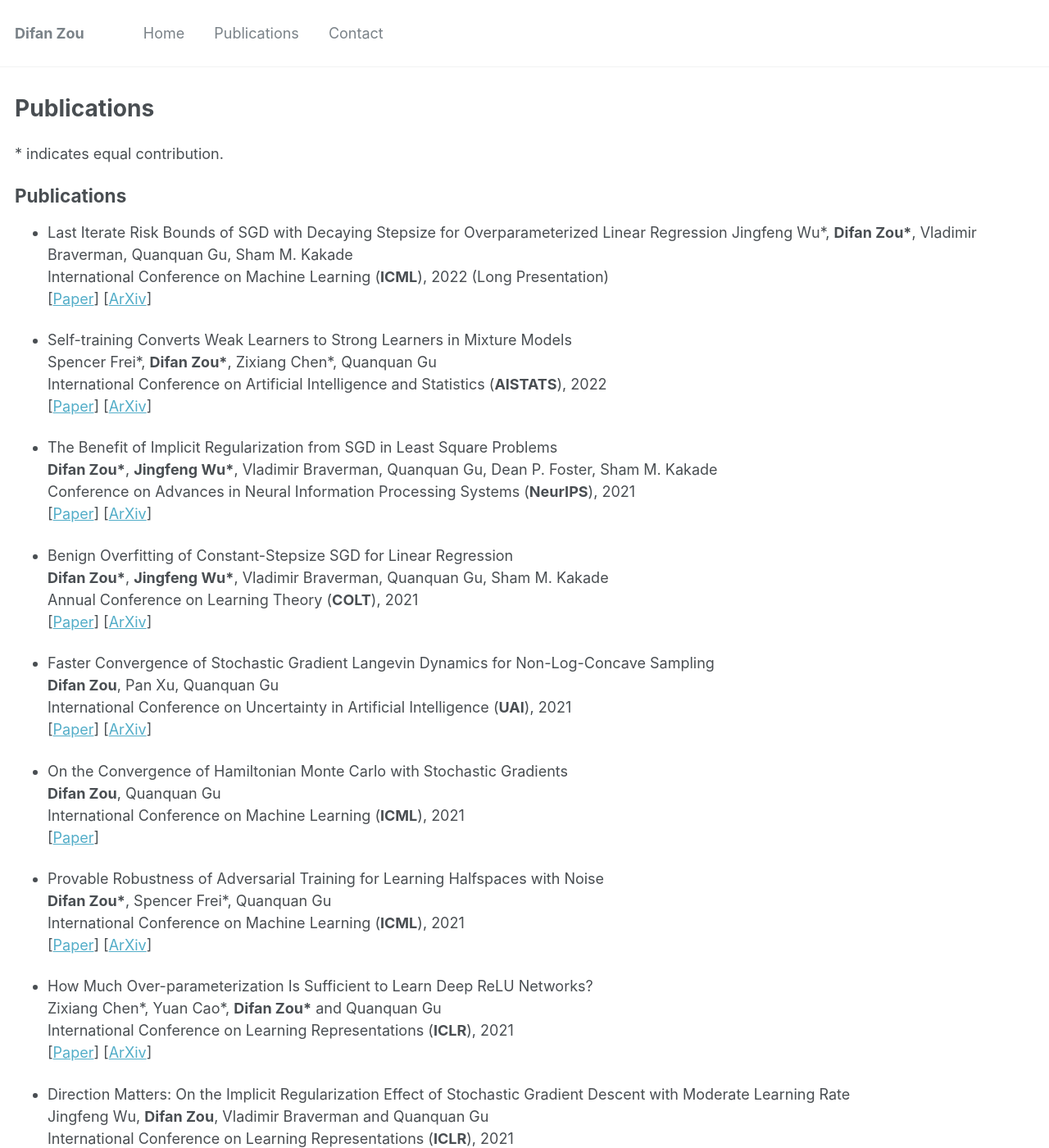
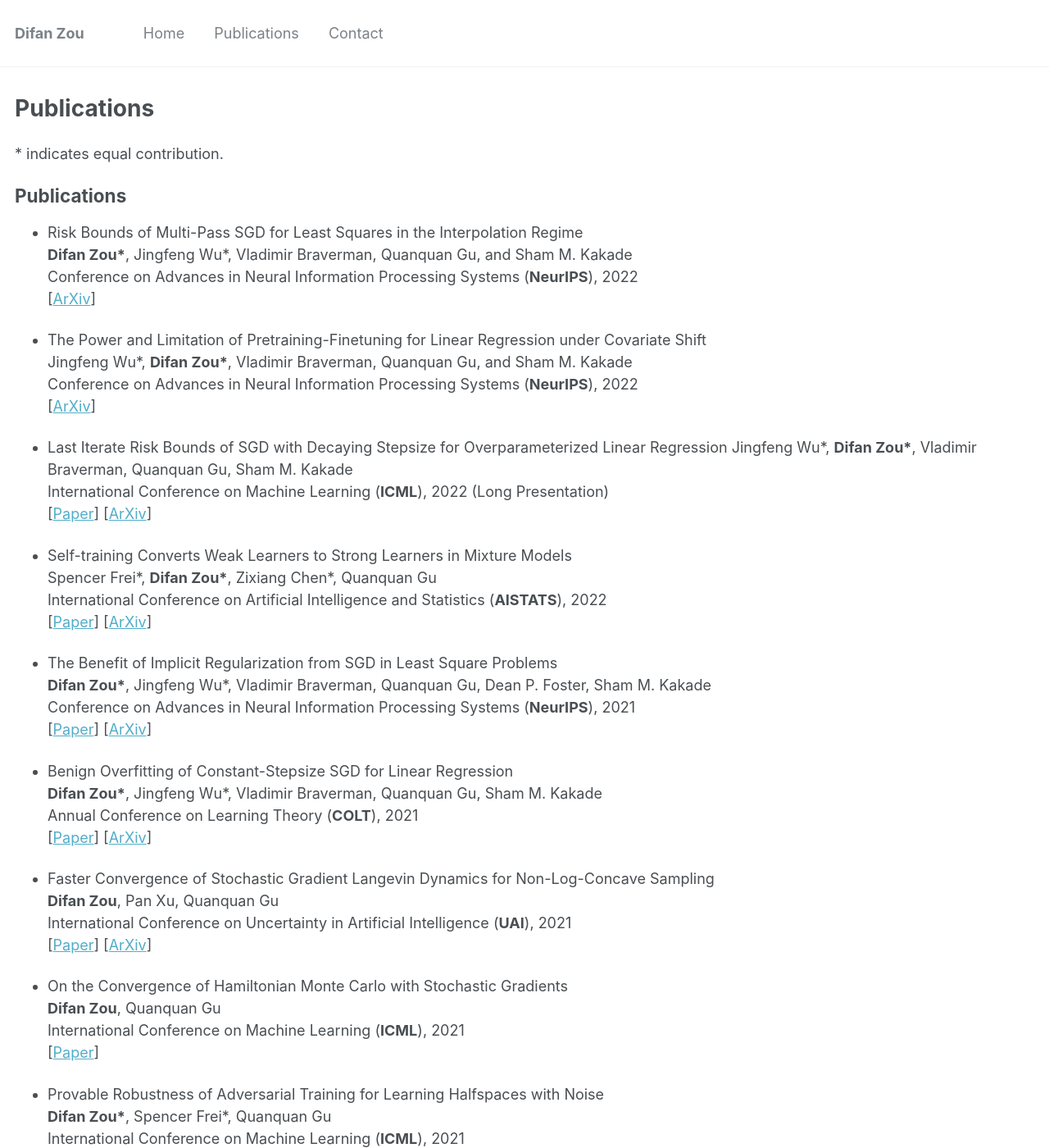
Before and after one commit to difanzou/difanzou.github.io, a Jekyll site: the page built from _pages/publications.md, in a window 1280 px wide and 1400 px high. Shown: the whole window at 82% size. Built offline with Jekyll 4.4.1, drawn with Linux system fonts in a browser that asks for light colours.

Commit message:
add new publications

```diff
--- a/_pages/publications.md
+++ b/_pages/publications.md
@@ -8,6 +8,17 @@ author_profile: true
 \* indicates equal contribution.
 
 ## Publications
+
+* Risk Bounds of Multi-Pass SGD for Least Squares in the Interpolation Regime\
+**Difan Zou\***, Jingfeng Wu\*,  Vladimir Braverman, Quanquan Gu, and Sham M. Kakade\
+Conference on Advances in Neural Information Processing Systems (**NeurIPS**), 2022\
+\[[ArXiv](https://arxiv.org/pdf/2203.03159.pdf)\]
+
+* The Power and Limitation of Pretraining-Finetuning for Linear Regression under Covariate Shift\
+Jingfeng Wu\*, **Difan Zou\***,   Vladimir Braverman, Quanquan Gu, and Sham M. Kakade\
+Conference on Advances in Neural Information Processing Systems (**NeurIPS**), 2022\
+\[[ArXiv](https://arxiv.org/pdf/2208.01857.pdf)\]
+
 
 * Last Iterate Risk Bounds of SGD with Decaying Stepsize for Overparameterized Linear Regression
 Jingfeng Wu\*, **Difan Zou\***,  Vladimir Braverman, Quanquan Gu, Sham M. Kakade\
@@ -21,12 +32,12 @@ International Conference on Artificial Intelligence and Statistics (**AISTATS**)
 \[[Paper](https://proceedings.mlr.press/v151/frei22a/frei22a.pdf)\] \[[ArXiv](https://arxiv.org/pdf/2106.13805.pdf)\]
 
 * The Benefit of Implicit Regularization from SGD in Least Square Problems\
-**Difan Zou\***, **Jingfeng Wu\***,  Vladimir Braverman, Quanquan Gu, Dean P. Foster, Sham M. Kakade\
+**Difan Zou\***, Jingfeng Wu\*,  Vladimir Braverman, Quanquan Gu, Dean P. Foster, Sham M. Kakade\
 Conference on Advances in Neural Information Processing Systems (**NeurIPS**), 2021\
 \[[Paper](https://proceedings.neurips.cc/paper/2021/file/2b6bb5354a56ce256116b6b307a1ea10-Paper.pdf)\] \[[ArXiv](https://arxiv.org/pdf/2108.04552.pdf)\]
 
 * Benign Overfitting of Constant-Stepsize SGD for Linear Regression \
-**Difan Zou\***, **Jingfeng Wu\***,  Vladimir Braverman, Quanquan Gu, Sham M. Kakade\
+**Difan Zou\***, Jingfeng Wu\*,  Vladimir Braverman, Quanquan Gu, Sham M. Kakade\
 Annual Conference on Learning Theory (**COLT**), 2021\
 \[[Paper](https://proceedings.mlr.press/v134/zou21a/zou21a.pdf)\] \[[ArXiv](https://arxiv.org/pdf/2103.12692.pdf)\]
 
```
